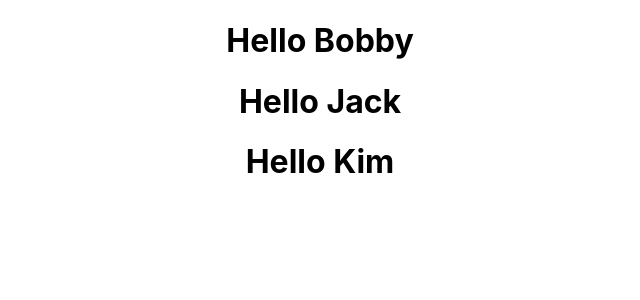
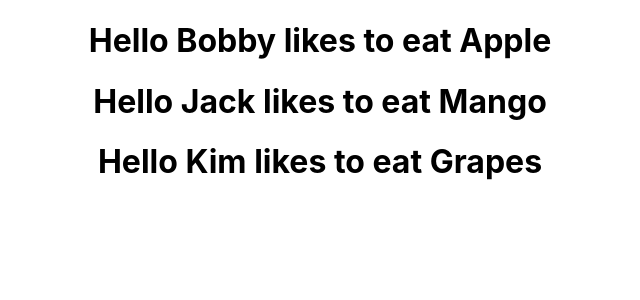
Before and after one commit to Jaswal1p/brand-new-react2023, a React (Create React App) app: page / in a window 1280 px wide. Shown: the top 300 px of the page, without its empty margins (320-960 px from the left). Built offline with nearby package versions, Linux system fonts and the light colour scheme.

Commit message:
added code to add multiple props attributes

```diff
--- a/src/App.js
+++ b/src/App.js
@@ -29,9 +29,9 @@ import { Greet } from './components/Greet';
 function App() {
   return (
     <div className="App">
-      <Greet name='Bobby'></Greet>
-      <Greet name='Jack'></Greet>
-      <Greet name='Kim'></Greet>
+      <Greet name='Bobby' likesFood='Apple'></Greet>
+      <Greet name='Jack' likesFood='Mango'></Greet>
+      <Greet name='Kim' likesFood='Grapes'></Greet>
     </div>
   );
 }
--- a/src/components/Greet.js
+++ b/src/components/Greet.js
@@ -1,7 +1,7 @@
 
 export const Greet = (props) => {
 
-    return <h1>Hello {props.name}</h1>;
+    return <h1>Hello {props.name} likes to eat { props.likesFood }</h1>;
 
 }
 
```
